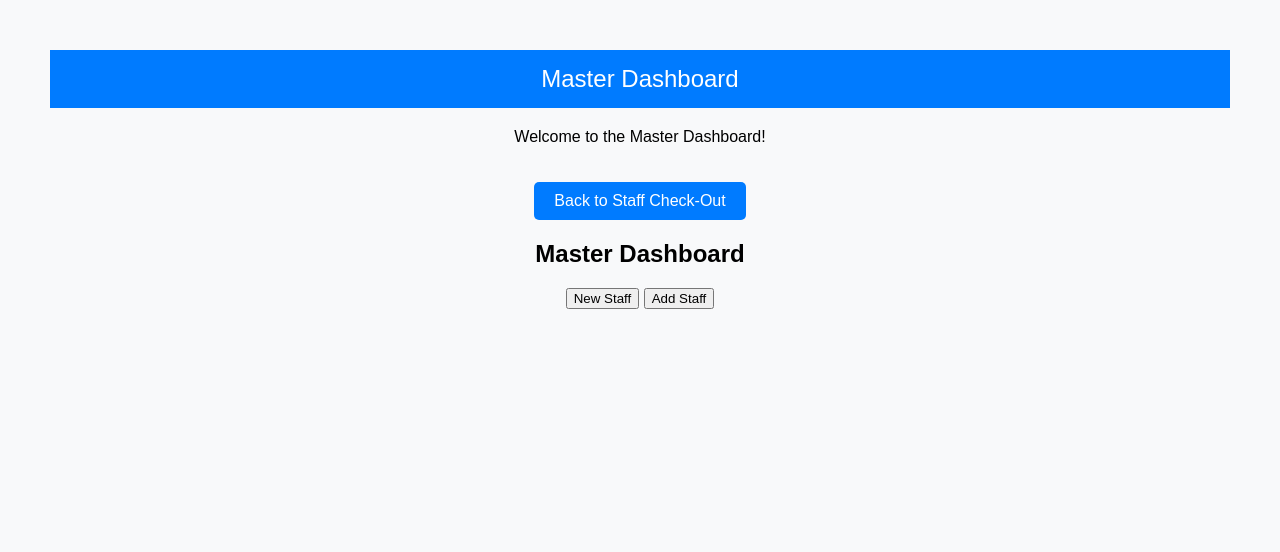
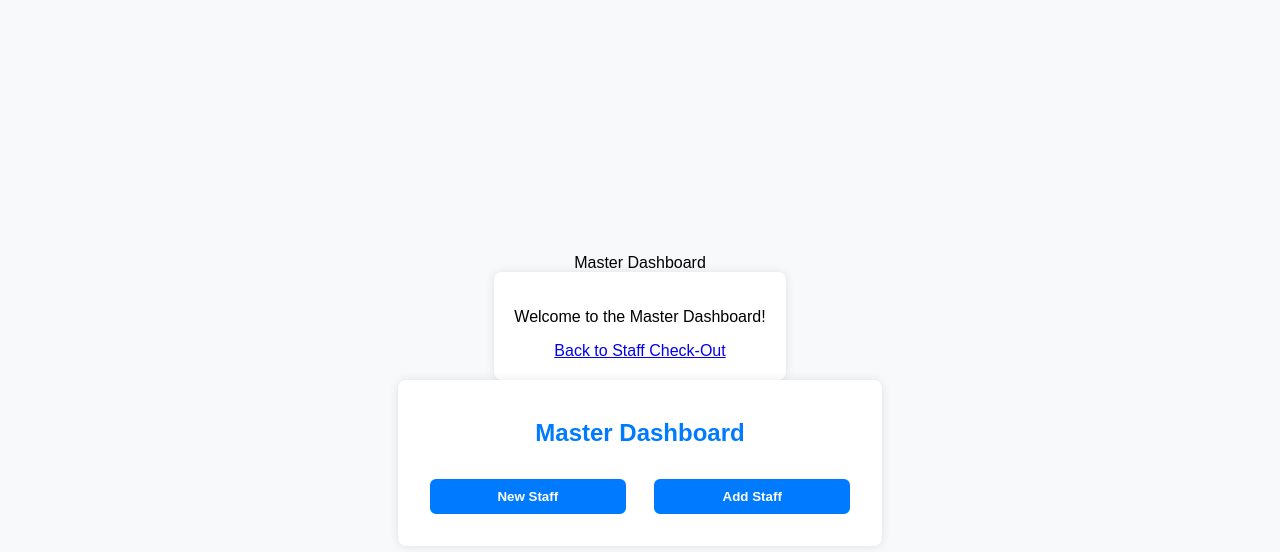
Before and after one commit to animalbulding/camp-sing-out, a plain HTML site: page public/master_dashboard.html in a window 1280 px wide. Drawn offline with Linux system fonts and the light colour scheme.

Commit message:
work hope please

```diff
--- a/public/master_dashboard.html
+++ b/public/master_dashboard.html
@@ -9,30 +9,41 @@
             font-family: Arial, sans-serif;
             background-color: #f8f9fa;
             margin: 0;
+            display: flex;
+            justify-content: center;
+            align-items: center;
+            height: 100vh;
+            flex-direction: column;
+        }
+        .container {
+            background-color: white;
+            padding: 20px;
+            border-radius: 8px;
+            box-shadow: 0 0 10px rgba(0, 0, 0, 0.1);
             text-align: center;
-            padding: 50px;
         }
-        .header {
+        h2 {
+            color: #007bff;
+        }
+        .button-container {
+            margin-top: 20px;
+        }
+        button {
             background-color: #007bff;
             color: white;
-            padding: 15px;
-            font-size: 24px;
-        }
-        .container {
-            margin-top: 20px;
-        }
-        .back-button {
-            display: inline-block;
-            margin-top: 20px;
-            padding: 10px 20px;
-            background-color: #007bff;
-            color: white;
-            text-decoration: none;
-            border-radius: 5px;
+            padding: 10px;
+            border: 2px solid #ffffff;
+            width: 200px;
+            border-radius: 8px;
+            cursor: pointer;
+            margin: 10px;
+            font-weight: bold;
+            transition: background-color 0.3s, border-color 0.3s;
         }
         button:hover {
-            background-color: #0056b3;
-            border-color: #ffffff;
+            background-color: #ffffff;
+            color: #007bff;
+            border: 2px solid #007bff;
         }
     </style>
 </head>
```
